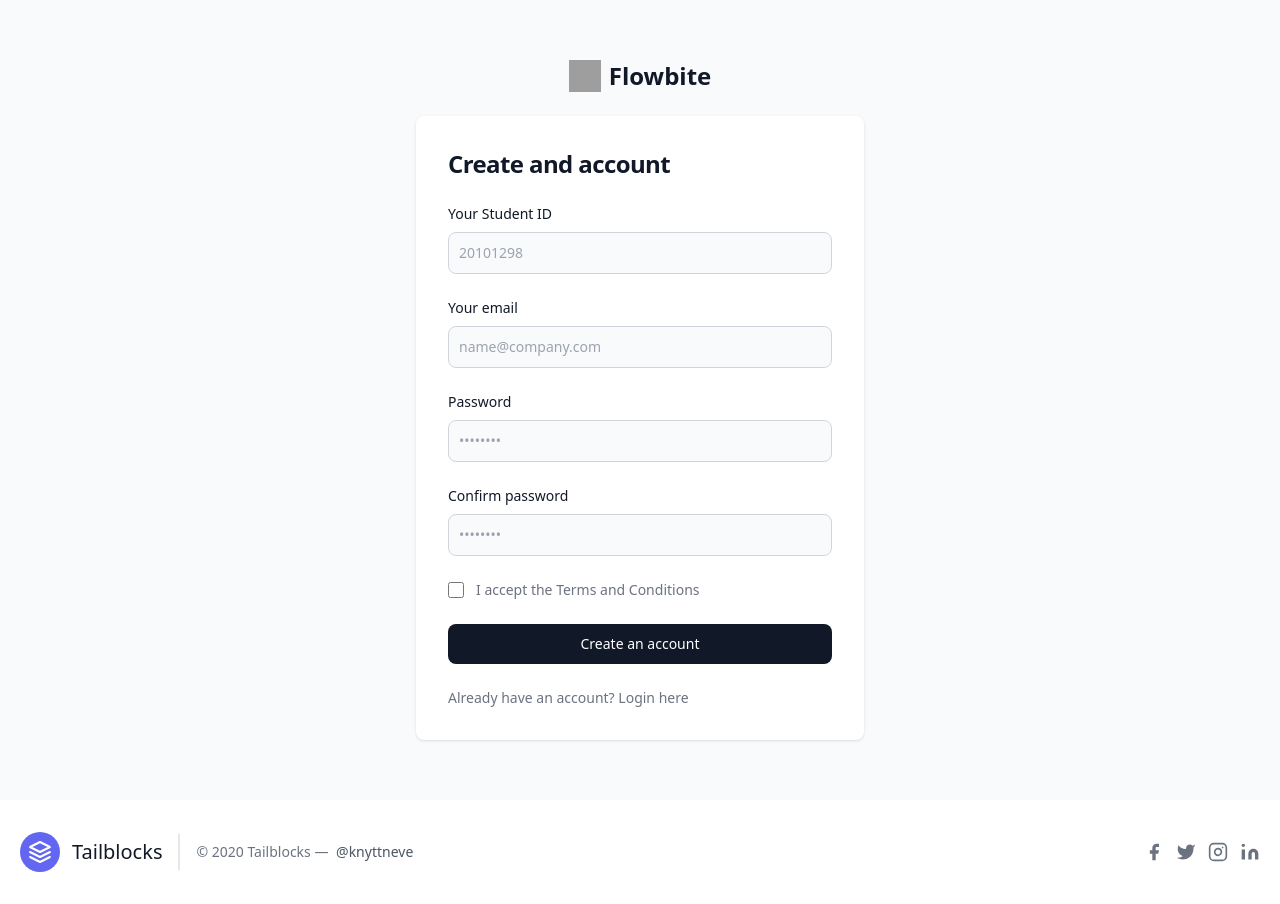
After one commit to errhythm/FacultyPedia-v1, a PHP site: page /pages/register.php in a window 1280 px wide. The commit adds this page. Run offline with PHP 8.4, Linux system fonts and the light colour scheme; grey boxes are pictures that could not be loaded.

Commit message:
Changed Echo in PHP

```diff
--- a/components/features.php
+++ b/components/features.php
@@ -1,5 +1,4 @@
-<?php
-echo '<div class="px-4 py-16 mx-auto sm:max-w-xl md:max-w-full lg:max-w-screen-xl md:px-24 lg:px-8 lg:py-20">
+<div class="px-4 py-16 mx-auto sm:max-w-xl md:max-w-full lg:max-w-screen-xl md:px-24 lg:px-8 lg:py-20">
   <div class="max-w-xl mb-10 md:mx-auto sm:text-center lg:max-w-2xl md:mb-12">
     <h2 class="max-w-lg mb-6 font-sans text-3xl font-bold leading-none tracking-tight text-gray-900 sm:text-4xl md:mx-auto">
       <span class="relative inline-block">
@@ -77,5 +76,4 @@ echo '<div class="px-4 py-16 mx-auto sm:max-w-xl md:max-w-full lg:max-w-screen-x
       </div>
     </div>
   </div>
-</div>'
-?>
+</div>
--- a/components/footer.php
+++ b/components/footer.php
@@ -1,5 +1,4 @@
-<?php
-    echo '<footer class="text-gray-600 body-font">
+<footer class="text-gray-600 body-font">
   <div class="container px-5 py-8 mx-auto flex items-center sm:flex-row flex-col">
     <a class="flex title-font font-medium items-center md:justify-start justify-center text-gray-900">
       <svg xmlns="http://www.w3.org/2000/svg" fill="none" stroke="currentColor" stroke-linecap="round" stroke-linejoin="round" stroke-width="2" class="w-10 h-10 text-white p-2 bg-indigo-500 rounded-full" viewBox="0 0 24 24">
@@ -35,5 +34,4 @@
       </a>
     </span>
   </div>
-</footer>'
-?>
+</footer>
--- a/components/hero.php
+++ b/components/hero.php
@@ -1,5 +1,4 @@
-<?php
-echo '<div class="px-4 py-48 mx-auto sm:max-w-xl md:max-w-full lg:max-w-screen-xl md:px-24 lg:px-8 lg:py-48">
+<div class="px-4 py-48 mx-auto sm:max-w-xl md:max-w-full lg:max-w-screen-xl md:px-24 lg:px-8 lg:py-48">
   <div class="max-w-2xl mx-auto sm:max-w-xl md:max-w-2xl">
     <div class="text-center">
       <div class="max-w-xl mb-10 md:mx-auto sm:text-center lg:max-w-2xl md:mb-12">
@@ -42,5 +41,4 @@ echo '<div class="px-4 py-48 mx-auto sm:max-w-xl md:max-w-full lg:max-w-screen-x
       </p>
     </div>
   </div>
-</div>'
-?>
+</div>
--- a/components/profile-main.php
+++ b/components/profile-main.php
@@ -1,5 +1,3 @@
-<?php
-echo '
 <div class="px-8 py-10">
   <div class="container mx-auto px-4">
     <div class="flex flex-col items-center">
@@ -47,5 +45,3 @@ echo '
     </div>
   </div>
 </div>
-';
-?>
--- /dev/null
+++ b/components/reg-form.php
@@ -0,0 +1,45 @@
+<section class="bg-gray-50 dark:bg-gray-900">
+  <div class="flex flex-col items-center justify-center px-6 py-8 mx-auto md:h-screen lg:py-0">
+      <a href="'. $main_page .'" class="flex items-center mb-6 text-2xl font-semibold text-gray-900 dark:text-white">
+          <img class="w-8 h-8 mr-2" src="https://flowbite.s3.amazonaws.com/blocks/marketing-ui/logo.svg" alt="logo">
+          Flowbite
+      </a>
+      <div class="w-full bg-white rounded-lg shadow dark:border md:mt-0 sm:max-w-md xl:p-0 dark:bg-gray-800 dark:border-gray-700">
+          <div class="p-6 space-y-4 md:space-y-6 sm:p-8">
+              <h1 class="text-xl font-bold leading-tight tracking-tight text-gray-900 md:text-2xl dark:text-white">
+                  Create and account
+              </h1>
+              <form class="space-y-4 md:space-y-6" action="/routes/signup.php" method="post">
+                <div>
+                      <label for="email" class="block mb-2 text-sm font-medium text-gray-900 dark:text-white">Your Student ID</label>
+                      <input type="text" name="username" id="username" class="bg-gray-50 border border-gray-300 text-gray-900 sm:text-sm rounded-lg focus:ring-black-600 focus:border-black-600 block w-full p-2.5 dark:bg-gray-700 dark:border-gray-600 dark:placeholder-gray-400 dark:text-white dark:focus:ring-blue-500 dark:focus:border-blue-500" placeholder="20101298" required="">
+                  </div>
+                  <div>
+                      <label for="email" class="block mb-2 text-sm font-medium text-gray-900 dark:text-white">Your email</label>
+                      <input type="email" name="email" id="email" class="bg-gray-50 border border-gray-300 text-gray-900 sm:text-sm rounded-lg focus:ring-black-600 focus:border-black-600 block w-full p-2.5 dark:bg-gray-700 dark:border-gray-600 dark:placeholder-gray-400 dark:text-white dark:focus:ring-blue-500 dark:focus:border-blue-500" placeholder="name@company.com" required="">
+                  </div>
+                  <div>
+                      <label for="password" class="block mb-2 text-sm font-medium text-gray-900 dark:text-white">Password</label>
+                      <input type="password" name="password" id="password" placeholder="••••••••" class="bg-gray-50 border border-gray-300 text-gray-900 sm:text-sm rounded-lg focus:ring-black-600 focus:border-black-600 block w-full p-2.5 dark:bg-gray-700 dark:border-gray-600 dark:placeholder-gray-400 dark:text-white dark:focus:ring-blue-500 dark:focus:border-blue-500" required="">
+                  </div>
+                  <div>
+                      <label for="confirm-password" class="block mb-2 text-sm font-medium text-gray-900 dark:text-white">Confirm password</label>
+                      <input type="confirm-password" name="confirm-password" id="confirm-password" placeholder="••••••••" class="bg-gray-50 border border-gray-300 text-gray-900 sm:text-sm rounded-lg focus:ring-black-600 focus:border-black-600 block w-full p-2.5 dark:bg-gray-700 dark:border-gray-600 dark:placeholder-gray-400 dark:text-white dark:focus:ring-blue-500 dark:focus:border-blue-500" required="">
+                  </div>
+                  <div class="flex items-start">
+                      <div class="flex items-center h-5">
+                        <input id="terms" aria-describedby="terms" type="checkbox" class="w-4 h-4 border border-gray-300 rounded bg-gray-50 focus:ring-3 focus:ring-black-300 dark:bg-gray-700 dark:border-gray-600 dark:focus:ring-black-600 dark:ring-offset-gray-800" required="">
+                      </div>
+                      <div class="ml-3 text-sm">
+                        <label for="terms" class="font-light text-gray-500 dark:text-gray-300">I accept the <a class="font-medium text-black-600 hover:underline dark:text-black-500" href="#">Terms and Conditions</a></label>
+                      </div>
+                  </div>
+                  <button type="submit" class="w-full text-white bg-gray-900 hover:bg-black-700 focus:ring-4 focus:outline-none focus:ring-black-300 font-medium rounded-lg text-sm px-5 py-2.5 text-center dark:bg-black-600 dark:hover:bg-black-700 dark:focus:ring-black-800">Create an account</button>
+                  <p class="text-sm font-light text-gray-500 dark:text-gray-400">
+                      Already have an account? <a href="<?php echo $login_page ?>" class="font-medium text-black-600 hover:underline dark:text-black-500">Login here</a>
+                  </p>
+              </form>
+          </div>
+      </div>
+  </div>
+</section>
--- a/components/results.php
+++ b/components/results.php
@@ -1,5 +1,4 @@
-<?php
-echo '<div class="container mx-auto px-4 sm:px-8 min-h-screen">
+<div class="container mx-auto px-4 sm:px-8 min-h-screen">
     <div class="py-8">
         <div class="-mx-4 sm:-mx-8 px-4 sm:px-8 py-4 overflow-x-auto">
             <div class="inline-block min-w-full shadow rounded-lg overflow-hidden">
@@ -167,5 +166,3 @@ echo '<div class="container mx-auto px-4 sm:px-8 min-h-screen">
         </div>
     </div>
 </div>
-';
-?>
--- a/components/review-list.php
+++ b/components/review-list.php
@@ -1,5 +1,3 @@
-<?php
-echo '
 <div class="bg-white">
 <div class="max-w-2xl mx-auto py-16 px-4 sm:py-24 sm:px-6 lg:max-w-7xl lg:px-8">
     <h2 class="text-lg font-medium text-gray-900">Recent reviews</h2>
@@ -78,5 +76,4 @@ echo '
     </div>
     </div>
 </div>
-</div>';
-?>
+</div>
--- a/components/search-head.php
+++ b/components/search-head.php
@@ -1,5 +1,4 @@
-<?php
-echo '<div class="px-4 py-16">
+<div class="px-4 py-16">
 <h1 class="text-3xl font-semibold text-center py-10 text-gray-900">
   Search
 </h1>
@@ -15,5 +14,4 @@ echo '<div class="px-4 py-16">
         <button type="submit" class="p-2.5 ml-2 text-sm font-medium text-white bg-blue-700 rounded-lg border border-blue-700 hover:bg-blue-800 focus:ring-4 focus:outline-none focus:ring-blue-300 dark:bg-blue-600 dark:hover:bg-blue-700 dark:focus:ring-blue-800"><svg class="w-5 h-5" fill="none" stroke="currentColor" viewBox="0 0 24 24" xmlns="http://www.w3.org/2000/svg"><path stroke-linecap="round" stroke-linejoin="round" stroke-width="2" d="M21 21l-6-6m2-5a7 7 0 11-14 0 7 7 0 0114 0z"></path></svg></button>
     </form>
 </div>
-</div>';
-?>
+</div>
--- a/config.php
+++ b/config.php
@@ -6,4 +6,7 @@ $db_user = "root";
 $db_pass = "";
 $db_name = "my_site";
 $css_cmd = "npx tailwindcss -i ./css/style.css -o ./css/main.css --watch";
+$login_page = "/pages/login.php";
+$register_page = "/pages/register.php";
+$main_page = "/";
 ?>
--- a/css/main.css
+++ b/css/main.css
@@ -2812,6 +2872,14 @@ html {
   margin-left: -5rem;
 }
 
+.mr-2 {
+  margin-right: 0.5rem;
+}
+
+.mb-2 {
+  margin-bottom: 0.5rem;
+}
+
 .ml-2 {
   margin-left: 0.5rem;
 }
@@ -2880,12 +2948,16 @@ html {
   height: 1.25rem;
 }
 
+.h-8 {
+  height: 2rem;
+}
+
+.h-4 {
+  height: 1rem;
+}
+
 .h-32 {
   height: 8rem;
-}
-
-.h-4 {
-  height: 1rem;
 }
 
 .h-6 {
@@ -2982,6 +3054,10 @@ html {
   flex-direction: column;
 }
 
+.items-start {
+  align-items: flex-start;
+}
+
 .items-center {
   align-items: center;
 }
@@ -3000,6 +3076,12 @@ html {
 
 .gap-2 {
   gap: 0.5rem;
+}
+
+.space-y-4 > :not([hidden]) ~ :not([hidden]) {
+  --tw-space-y-reverse: 0;
+  margin-top: calc(1rem * calc(1 - var(--tw-space-y-reverse)));
+  margin-bottom: calc(1rem * var(--tw-space-y-reverse));
 }
 
 .space-x-8 > :not([hidden]) ~ :not([hidden]) {
@@ -3008,12 +3090,6 @@ html {
   margin-left: calc(2rem * calc(1 - var(--tw-space-x-reverse)));
 }
 
-.space-y-4 > :not([hidden]) ~ :not([hidden]) {
-  --tw-space-y-reverse: 0;
-  margin-top: calc(1rem * calc(1 - var(--tw-space-y-reverse)));
-  margin-bottom: calc(1rem * var(--tw-space-y-reverse));
-}
-
 .space-y-10 > :not([hidden]) ~ :not([hidden]) {
   --tw-space-y-reverse: 0;
   margin-top: calc(2.5rem * calc(1 - var(--tw-space-y-reverse)));
@@ -3103,6 +3179,11 @@ html {
   background-color: rgb(255 255 255 / var(--tw-bg-opacity));
 }
 
+.bg-gray-50 {
+  --tw-bg-opacity: 1;
+  background-color: rgb(249 250 251 / var(--tw-bg-opacity));
+}
+
 .bg-gray-900 {
   --tw-bg-opacity: 1;
   background-color: rgb(17 24 39 / var(--tw-bg-opacity));
@@ -3127,12 +3208,16 @@ html {
   padding: 0.5rem;
 }
 
+.p-6 {
+  padding: 1.5rem;
+}
+
+.p-2\.5 {
+  padding: 0.625rem;
+}
+
 .p-5 {
   padding: 1.25rem;
-}
-
-.p-2\.5 {
-  padding: 0.625rem;
 }
 
 .px-4 {
@@ -3175,6 +3260,16 @@ html {
   padding-right: 1.5rem;
 }
 
+.py-2\.5 {
+  padding-top: 0.625rem;
+  padding-bottom: 0.625rem;
+}
+
+.py-2 {
+  padding-top: 0.5rem;
+  padding-bottom: 0.5rem;
+}
+
 .py-6 {
   padding-top: 1.5rem;
   padding-bottom: 1.5rem;
@@ -3195,16 +3290,6 @@ html {
   padding-bottom: 1rem;
 }
 
-.py-2\.5 {
-  padding-top: 0.625rem;
-  padding-bottom: 0.625rem;
-}
-
-.py-2 {
-  padding-top: 0.5rem;
-  padding-bottom: 0.5rem;
-}
-
 .py-3 {
   padding-top: 0.75rem;
   padding-bottom: 0.75rem;
@@ -3299,6 +3384,10 @@ html {
   font-weight: 500;
 }
 
+.font-light {
+  font-weight: 300;
+}
+
 .font-normal {
   font-weight: 400;
 }
@@ -3315,12 +3404,12 @@ html {
   line-height: 1.25rem;
 }
 
+.leading-tight {
+  line-height: 1.25;
+}
+
 .leading-normal {
   line-height: 1.5;
-}
-
-.leading-tight {
-  line-height: 1.25;
 }
 
 .tracking-tight {
@@ -3531,6 +3688,10 @@ html {
     max-width: 36rem;
   }
 
+  .sm\:max-w-md {
+    max-width: 28rem;
+  }
+
   .sm\:flex-row {
     flex-direction: row;
   }
@@ -3546,6 +3707,10 @@ html {
   .sm\:border-gray-200 {
     --tw-border-opacity: 1;
     border-color: rgb(229 231 235 / var(--tw-border-opacity));
+  }
+
+  .sm\:p-8 {
+    padding: 2rem;
   }
 
   .sm\:py-2 {
@@ -3609,6 +3774,14 @@ html {
     margin-bottom: 4rem;
   }
 
+  .md\:mt-0 {
+    margin-top: 0px;
+  }
+
+  .md\:h-screen {
+    height: 100vh;
+  }
+
   .md\:w-auto {
     width: auto;
   }
@@ -3627,6 +3800,12 @@ html {
 
   .md\:justify-start {
     justify-content: flex-start;
+  }
+
+  .md\:space-y-6 > :not([hidden]) ~ :not([hidden]) {
+    --tw-space-y-reverse: 0;
+    margin-top: calc(1.5rem * calc(1 - var(--tw-space-y-reverse)));
+    margin-bottom: calc(1.5rem * var(--tw-space-y-reverse));
   }
 
   .md\:px-24 {
@@ -3642,6 +3821,11 @@ html {
   .md\:text-lg {
     font-size: 1.125rem;
     line-height: 1.75rem;
+  }
+
+  .md\:text-2xl {
+    font-size: 1.5rem;
+    line-height: 2rem;
   }
 }
 
@@ -3785,6 +3969,11 @@ html {
     padding-bottom: 12rem;
   }
 
+  .lg\:py-0 {
+    padding-top: 0px;
+    padding-bottom: 0px;
+  }
+
   .lg\:py-8 {
     padding-top: 2rem;
     padding-bottom: 2rem;
@@ -3836,4 +4025,8 @@ html {
     -moz-column-gap: 2rem;
          column-gap: 2rem;
   }
-}
+
+  .xl\:p-0 {
+    padding: 0px;
+  }
+}
--- /dev/null
+++ b/pages/register.php
@@ -0,0 +1,17 @@
+<!DOCTYPE html>
+<html lang="en" >
+<head>
+    <meta charset="UTF-8">
+    <meta http-equiv="X-UA-Compatible" content="IE=edge">
+    <meta name="viewport" content="width=device-width, initial-scale=1.0">
+    <?php include('../config.php'); ?>
+    <link href="<?php echo $css_path; ?>" rel="stylesheet">
+    <!-- get Title from config.php -->
+
+    <title><?php echo $site_name; ?></title>
+</head>
+<body>
+    <?php include('../components/reg-form.php'); ?>
+</body>
+    <?php include('../components/footer.php'); ?>
+</html>
```
Also changed, not shown: other parts of css/main.css (+128 -0 lines), components/login-form.php (added, +30 -0 lines), components/nav.php (+7 -18 lines), components/profile.html (deleted, +0 -25 lines), db/dbConnect.php (added, +10 -0 lines), frontend/login.php (added, +51 -0 lines), pages/login.php (added, +17 -0 lines), routes/signup.php (added, +38 -0 lines).
